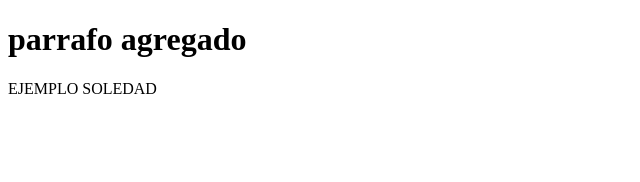
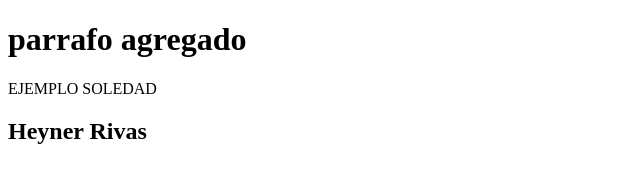
Before and after one commit to HeynerR/example-Git-and-GitHub, a plain HTML site: page index.html in a window 1280 px wide. Shown: the whole page, without its empty margins (0-640 px from the left). Drawn offline with Linux system fonts and the light colour scheme.

Commit message:
Update index.html
agregue etiqueta h2

```diff
--- a/index.html
+++ b/index.html
@@ -7,5 +7,6 @@
 <body>
     <h1>parrafo agregado</h1>
     <p>EJEMPLO SOLEDAD</p>
+    <h2>Heyner Rivas</h2>
 </body>
 </html>
```
